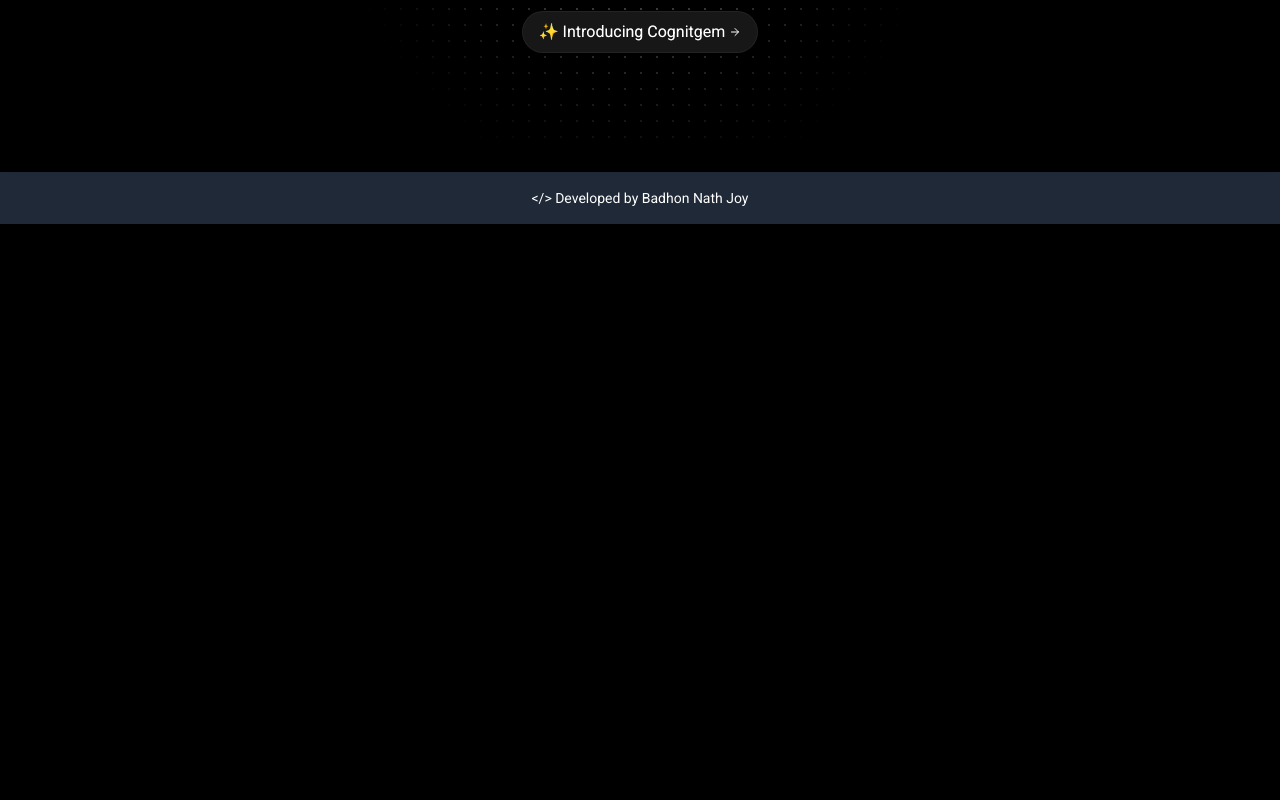
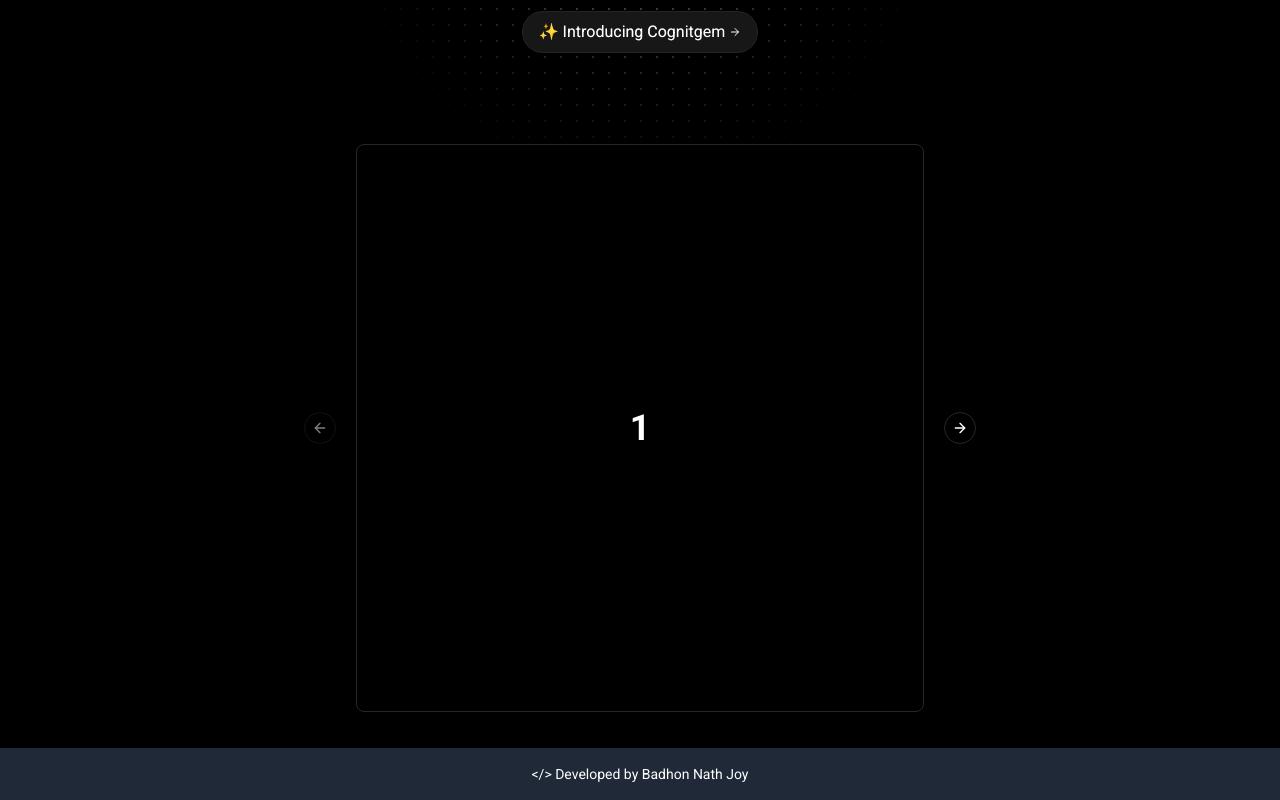
Before and after one commit to 8ad40n/cognitgem-client, a Next.js app: page / in a window 1280 px wide. Shown: the part 425-1225 px from the top of the page. Before the commit the page ends 800 px from the top, so only its background shows below. Built offline with nearby package versions, Linux system fonts and the light colour scheme.

Commit message:
Carousel

```diff
--- a/src/app/page.js
+++ b/src/app/page.js
@@ -1,10 +1,12 @@
 "use client"
+import CarouselPage from "@/components/Carousel/CarouselPage";
 import Heading from "@/components/Header/Heading";
 
 export default function Home() {
   return (
     <>
       <Heading></Heading>
+      <CarouselPage></CarouselPage>
     </>
   );
 }
--- /dev/null
+++ b/src/components/Carousel/CarouselPage.jsx
@@ -0,0 +1,31 @@
+
+import { Card, CardContent } from "@/components/ui/card"
+import {
+  Carousel,
+  CarouselContent,
+  CarouselItem,
+  CarouselNext,
+  CarouselPrevious,
+} from "@/components/ui/carousel"
+
+export default function CarouselPage() {
+  return (
+    <Carousel className="w-full max-w-[70vw] md:max-w-xl mx-auto">
+      <CarouselContent>
+        {Array.from({ length: 5 }).map((_, index) => (
+          <CarouselItem key={index}>
+            <div className="p-1">
+              <Card>
+                <CardContent className="flex aspect-square items-center justify-center p-6">
+                  <span className="text-4xl font-semibold">{index + 1}</span>
+                </CardContent>
+              </Card>
+            </div>
+          </CarouselItem>
+        ))}
+      </CarouselContent>
+      <CarouselPrevious />
+      <CarouselNext />
+    </Carousel>
+  )
+}
--- /dev/null
+++ b/src/components/ui/card.jsx
@@ -0,0 +1,50 @@
+import * as React from "react"
+
+import { cn } from "@/lib/utils"
+
+const Card = React.forwardRef(({ className, ...props }, ref) => (
+  <div
+    ref={ref}
+    className={cn("rounded-lg border bg-card text-card-foreground shadow-sm", className)}
+    {...props} />
+))
+Card.displayName = "Card"
+
+const CardHeader = React.forwardRef(({ className, ...props }, ref) => (
+  <div
+    ref={ref}
+    className={cn("flex flex-col space-y-1.5 p-6", className)}
+    {...props} />
+))
+CardHeader.displayName = "CardHeader"
+
+const CardTitle = React.forwardRef(({ className, ...props }, ref) => (
+  <h3
+    ref={ref}
+    className={cn("text-2xl font-semibold leading-none tracking-tight", className)}
+    {...props} />
+))
+CardTitle.displayName = "CardTitle"
+
+const CardDescription = React.forwardRef(({ className, ...props }, ref) => (
+  <p
+    ref={ref}
+    className={cn("text-sm text-muted-foreground", className)}
+    {...props} />
+))
+CardDescription.displayName = "CardDescription"
+
+const CardContent = React.forwardRef(({ className, ...props }, ref) => (
+  <div ref={ref} className={cn("p-6 pt-0", className)} {...props} />
+))
+CardContent.displayName = "CardContent"
+
+const CardFooter = React.forwardRef(({ className, ...props }, ref) => (
+  <div
+    ref={ref}
+    className={cn("flex items-center p-6 pt-0", className)}
+    {...props} />
+))
+CardFooter.displayName = "CardFooter"
+
+export { Card, CardHeader, CardFooter, CardTitle, CardDescription, CardContent }
--- a/src/components/ui/carousel.jsx
+++ b/src/components/ui/carousel.jsx
@@ -1,10 +1,10 @@
 "use client";
-import * as React from "react"
 import useEmblaCarousel from "embla-carousel-react";
-import { ArrowLeft, ArrowRight } from "lucide-react"
+import { ArrowLeft, ArrowRight } from "lucide-react";
+import * as React from "react";
 
-import { cn } from "@/lib/utils"
-import { Button } from "@/components/ui/button"
+import { Button } from "@/components/ui/button";
+import { cn } from "@/lib/utils";
 
 const CarouselContext = React.createContext(null)
 
@@ -191,4 +191,4 @@ const CarouselNext = React.forwardRef(({ className, variant = "outline", size =
 })
 CarouselNext.displayName = "CarouselNext"
 
-export { Carousel, CarouselContent, CarouselItem, CarouselPrevious, CarouselNext };
+export { Carousel, CarouselContent, CarouselItem, CarouselNext, CarouselPrevious };
```
